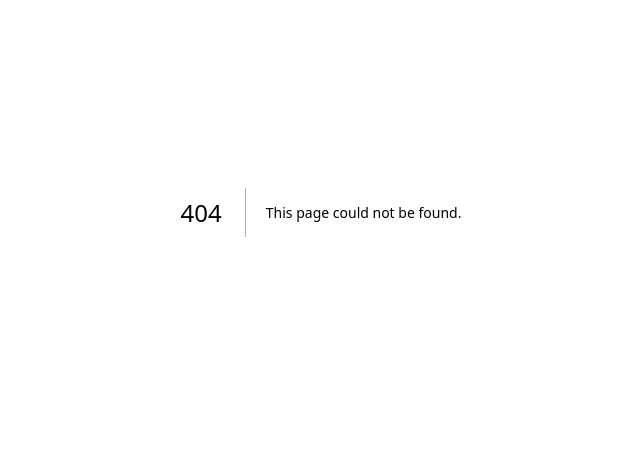
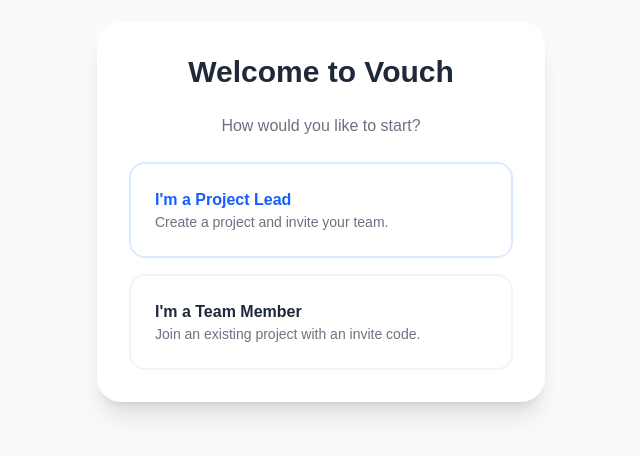
Before and after one commit to aditya-in-06/Vouch-system, a Next.js app: page /dashboard in a window 1280 px wide. Before the commit this address had no page. Shown: the part 188-644 px from the top of the page, without its empty margins (319-959 px from the left). Built offline with nearby package versions, Linux system fonts and the light colour scheme.

Commit message:
Add files via upload

```diff
--- /dev/null
+++ b/app/dashboard/page.tsx
@@ -0,0 +1,54 @@
+
+'use client'
+import { useState } from 'react'
+
+export default function Dashboard() {
+  const [view, setView] = useState<'selection' | 'create' | 'join'>('selection')
+
+  return (
+    <div className="min-h-screen bg-gray-50 flex items-center justify-center p-6">
+      <div className="max-w-md w-full bg-white rounded-3xl shadow-xl p-8 text-center">
+        {view === 'selection' && (
+          <div className="space-y-6">
+            <h1 className="text-3xl font-bold text-gray-800">Welcome to Vouch</h1>
+            <p className="text-gray-500">How would you like to start?</p>
+            <div className="grid gap-4">
+              <button
+                onClick={() => setView('create')}
+                className="p-6 border-2 border-blue-100 rounded-2xl hover:border-blue-500 hover:bg-blue-50 transition group text-left"
+              >
+                <h3 className="font-bold text-blue-600">I'm a Project Lead</h3>
+                <p className="text-sm text-gray-500">Create a project and invite your team.</p>
+              </button>
+              <button
+                onClick={() => setView('join')}
+                className="p-6 border-2 border-gray-100 rounded-2xl hover:border-blue-500 hover:bg-blue-50 transition group text-left"
+              >
+                <h3 className="font-bold text-gray-800">I'm a Team Member</h3>
+                <p className="text-sm text-gray-500">Join an existing project with an invite code.</p>
+              </button>
+            </div>
+          </div>
+        )}
+
+        {view === 'create' && (
+          <div className="space-y-4">
+            <h2 className="text-2xl font-bold">New Project</h2>
+            <input placeholder="Project Name (e.g. AI Chatbot)" className="w-full p-3 border rounded-xl" />
+            <button className="w-full bg-blue-600 text-white p-3 rounded-xl font-bold">Generate Invite Code</button>
+            <button onClick={() => setView('selection')} className="text-sm text-gray-400">Go Back</button>
+          </div>
+        )}
+
+        {view === 'join' && (
+          <div className="space-y-4">
+            <h2 className="text-2xl font-bold">Join Project</h2>
+            <input placeholder="Enter 6-digit Invite Code" className="w-full p-3 border rounded-xl text-center text-xl tracking-widest" />
+            <button className="w-full bg-blue-600 text-white p-3 rounded-xl font-bold">Join Team</button>
+            <button onClick={() => setView('selection')} className="text-sm text-gray-400">Go Back</button>
+          </div>
+        )}
+      </div>
+    </div>
+  )
+}
```
